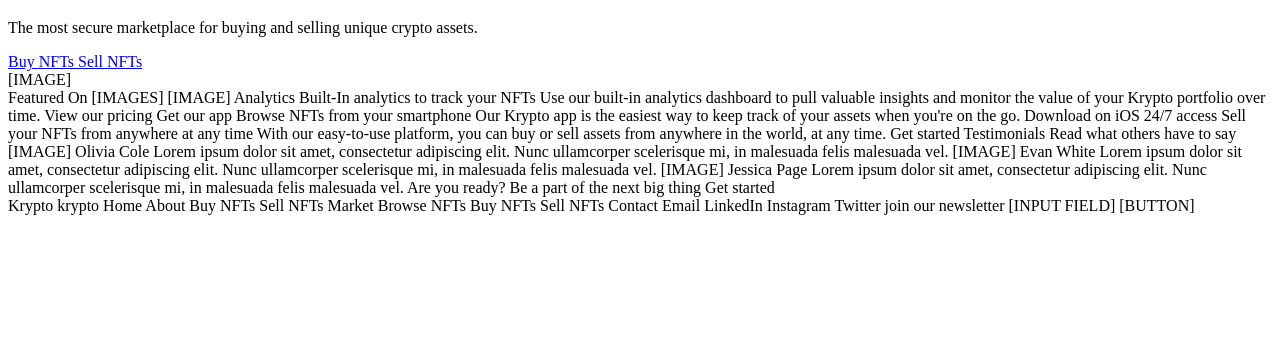
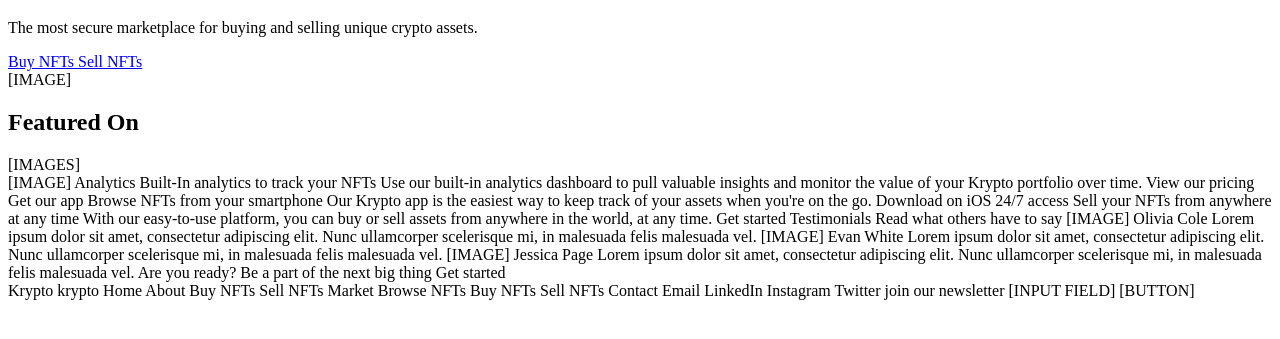
Before and after one commit to NJIT-WIS/nft-site-amm0116, a website: page docs/index.html in a window 1280 px wide. Shown: the part 175-514 px from the top of the page. Drawn offline with Linux system fonts and the light colour scheme.

Commit message:
Expand tags in featured section

```diff
--- a/docs/index.html
+++ b/docs/index.html
@@ -71,9 +71,17 @@
 
         </div>
 
-        Featured On
+        <div class="featured">
 
-        [IMAGES]
+            <h2>Featured On</h2>
+
+            <div class="image-container">
+
+                [IMAGES]
+
+            </div>
+
+        </div>
 
         [IMAGE]
 
```
